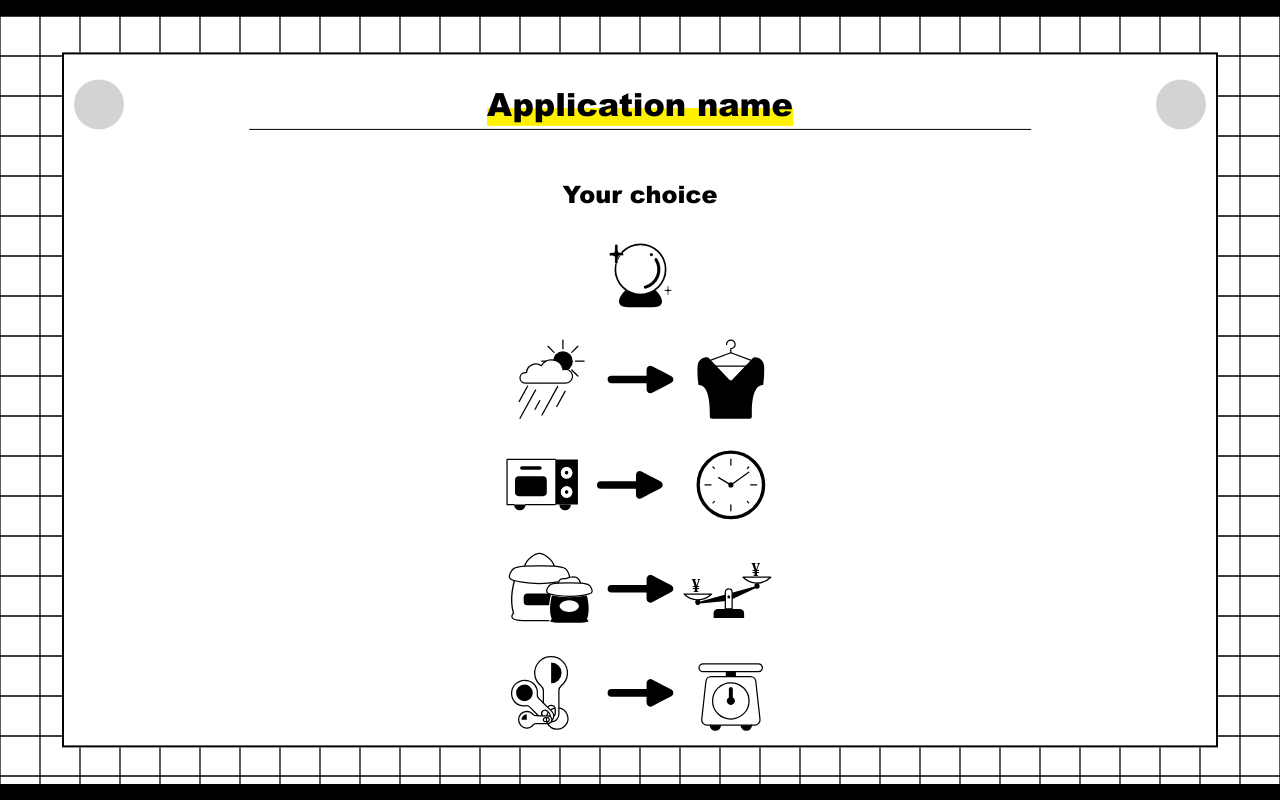
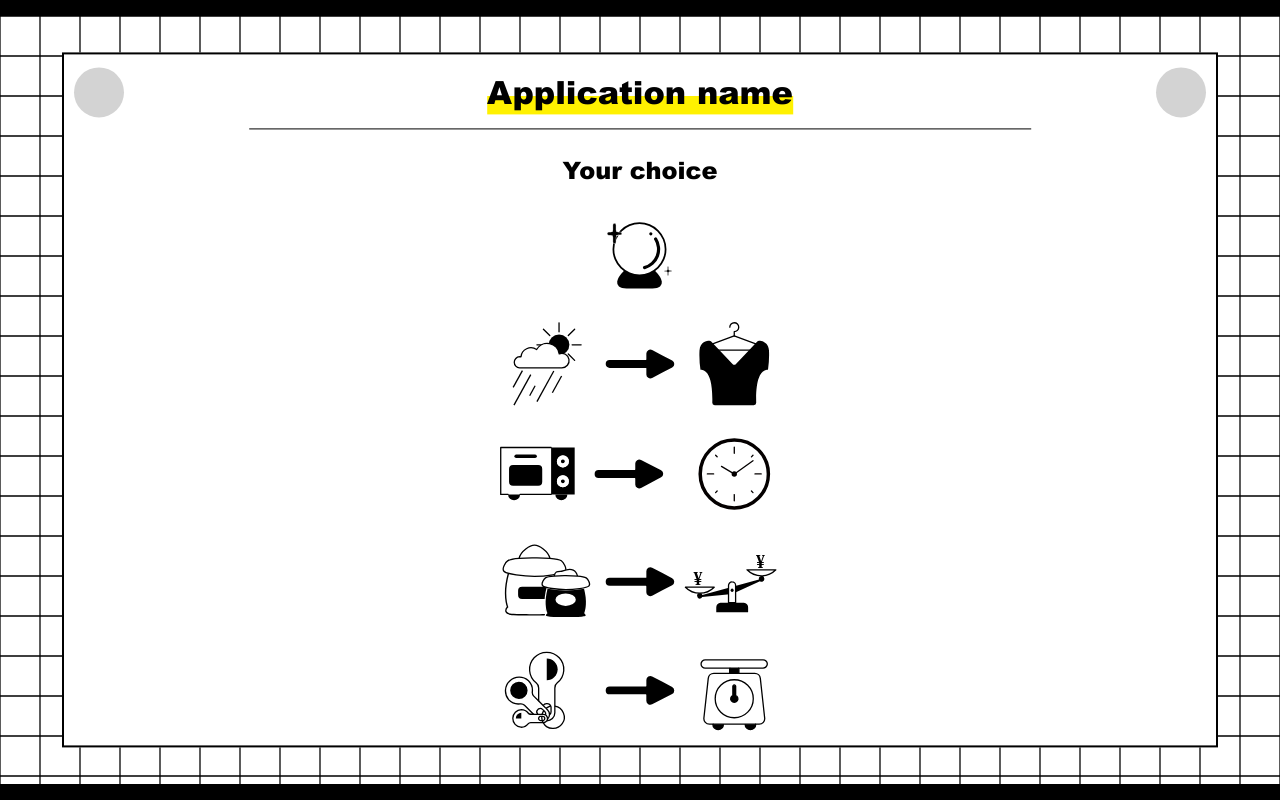
Before and after one commit to nono2224/AMR-project-2, a plain HTML site: page index.html in a window 1280 px wide. Drawn offline with nearby package versions, Linux system fonts and the light colour scheme.

Commit message:
update: ヘッダー内のアプリネームのサイズの変更

```diff
--- a/styles/home/main/main.scss
+++ b/styles/home/main/main.scss
@@ -41,7 +41,7 @@ html {
                     left: 50%;
                     transform: translateX(-50%);
                     width: 100%;
-                    height: 100px;
+                    height: 75px;
                     .AMR-icon {
                         position: absolute;
                         top: 50%;
@@ -58,11 +58,11 @@ html {
                         top: 50%;
                         left: 50%;
                         transform: translate(-50%, -50%);
-                        height: 50px;
+                        height: 73px;
                         width: calc(80% - (60px * 2) - 20px);
                         border-bottom: 1px solid black;
                         text-align: center;
-                        line-height: 50px;
+                        line-height: 73px;
                         vertical-align: top;
                         font-size: 2rem;
                         span {
@@ -87,7 +87,7 @@ html {
                     bottom: 0;
                     left: 50%;
                     transform: translateX(-50%);
-                    height: calc(100% - 110px);
+                    height: calc(100% - 85px);
                     width: 100%;
                     .text {
                         width: 100%;
```
Also changed, not shown: styles/home/main/main.css.
